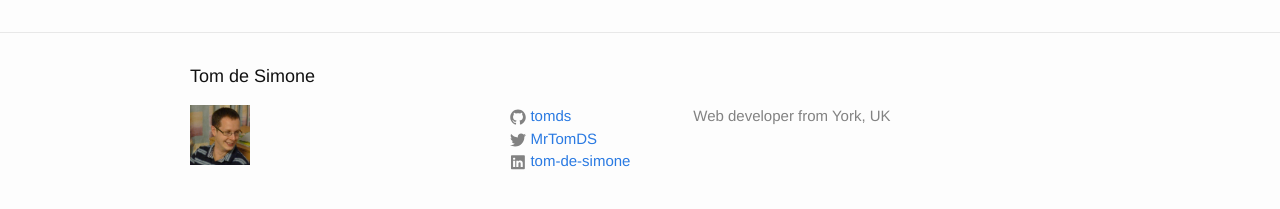
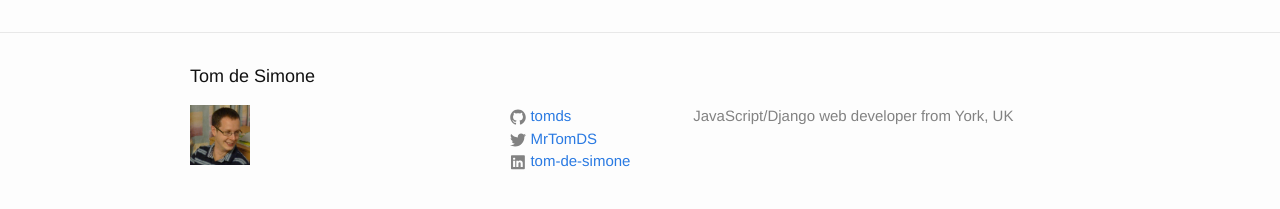
Before and after one commit to tomds/tomds.github.io, a Jekyll site: the page built from index.html, in a window 1280 px wide. Shown: the part 276-485 px from the top of the page. Built offline with Jekyll 4.4.1, drawn with Linux system fonts in a browser that asks for light colours.

Commit message:
Missed a bit

```diff
--- a/_config.yml
+++ b/_config.yml
@@ -9,9 +9,9 @@
 title: Tom de Simone
 email: hello@tomds.co.uk
 description: > # this means to ignore newlines until "baseurl:"
-  Web developer from York, UK
+  JavaScript/Django web developer from York, UK
 baseurl: "" # the subpath of your site, e.g. /blog
-url: "http://tomds.github.io" # the base hostname & protocol for your site
+url: "http://www.tomds.co.uk" # the base hostname & protocol for your site
 twitter_username: MrTomDS
 github_username:  tomds
 linkedin_identifier: tom-de-simone
```
